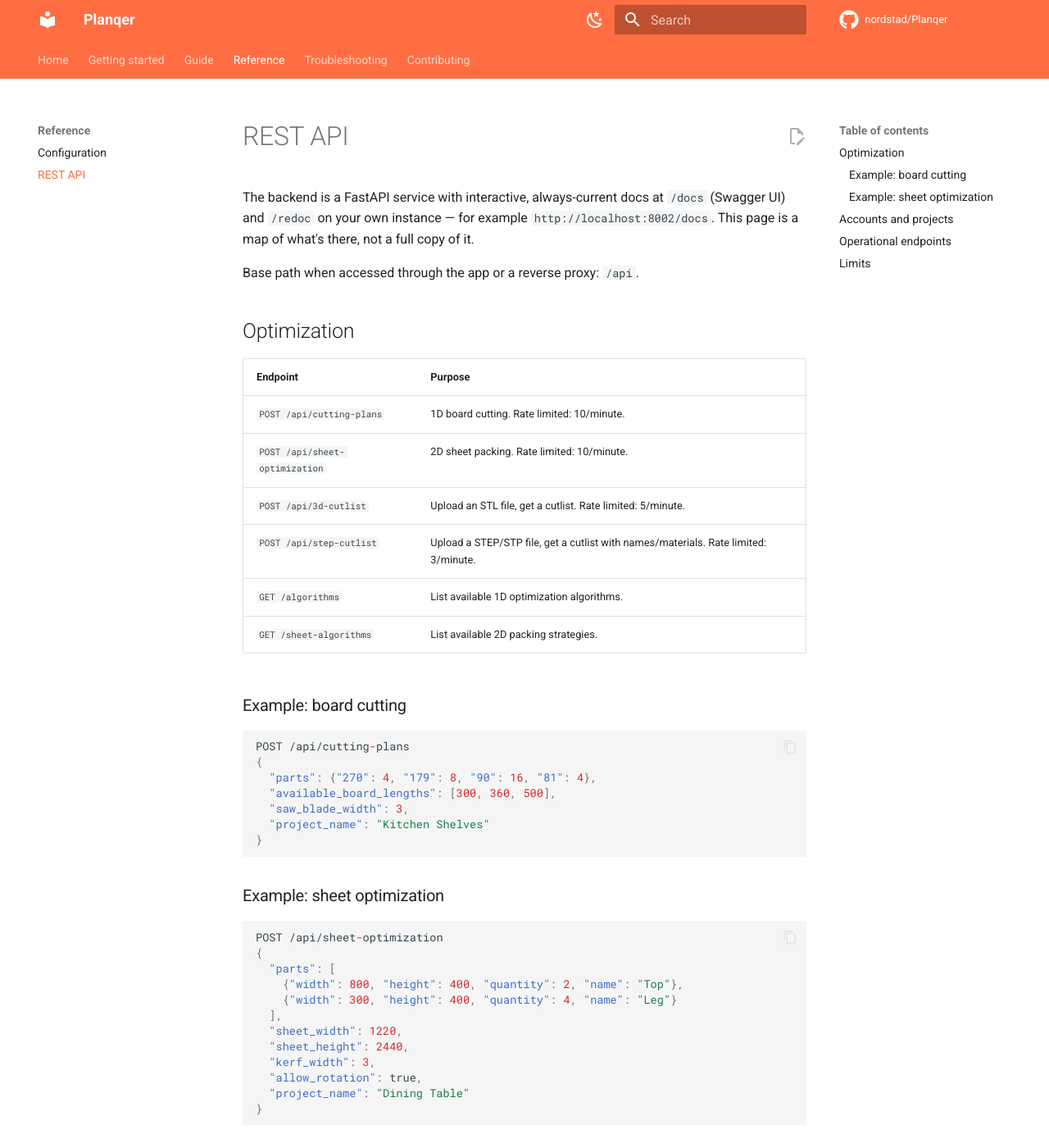
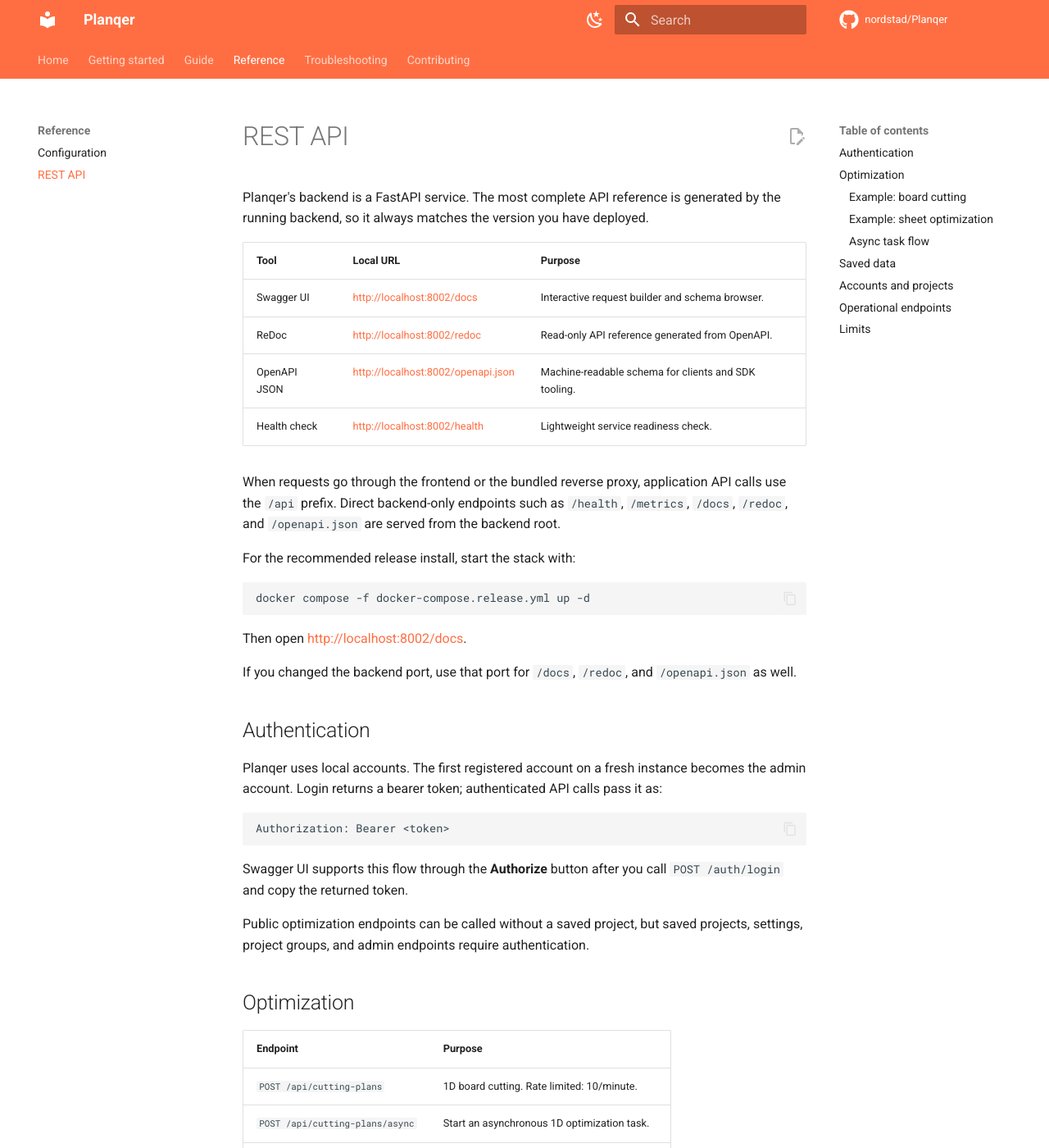
Before and after one commit to nordstad/Planqer, an MkDocs documentation site: the page built from docs/reference/api.md, in a window 1280 px wide and 1400 px high. Shown: the whole window at 82% size. Built offline with MkDocs 1.6.1 and Material for MkDocs 9.7.7, drawn with Linux system fonts in a browser that asks for light colours; comment, search, counter and statistics services are not loaded; some of the changed text lies outside the part shown.

Commit message:
Expand API documentation

````diff
--- a/docs/reference/api.md
+++ b/docs/reference/api.md
@@ -1,20 +1,57 @@
 # REST API
 
-The backend is a FastAPI service with interactive, always-current docs at
-`/docs` (Swagger UI) and `/redoc` on your own instance — for example
-`http://localhost:8002/docs`. This page is a map of what's there, not a full
-copy of it.
+Planqer's backend is a FastAPI service. The most complete API reference is
+generated by the running backend, so it always matches the version you have
+deployed.
 
-Base path when accessed through the app or a reverse proxy: `/api`.
+| Tool | Local URL | Purpose |
+| --- | --- | --- |
+| Swagger UI | <http://localhost:8002/docs> | Interactive request builder and schema browser. |
+| ReDoc | <http://localhost:8002/redoc> | Read-only API reference generated from OpenAPI. |
+| OpenAPI JSON | <http://localhost:8002/openapi.json> | Machine-readable schema for clients and SDK tooling. |
+| Health check | <http://localhost:8002/health> | Lightweight service readiness check. |
+
+When requests go through the frontend or the bundled reverse proxy, application
+API calls use the `/api` prefix. Direct backend-only endpoints such as
+`/health`, `/metrics`, `/docs`, `/redoc`, and `/openapi.json` are served from
+the backend root.
+
+For the recommended release install, start the stack with:
+
+```bash
+docker compose -f docker-compose.release.yml up -d
+```
+
+Then open <http://localhost:8002/docs>.
+
+If you changed the backend port, use that port for `/docs`, `/redoc`, and
+`/openapi.json` as well.
+
+## Authentication
+
+Planqer uses local accounts. The first registered account on a fresh instance
+becomes the admin account. Login returns a bearer token; authenticated API
+calls pass it as:
+
+```text
+Authorization: Bearer <token>
+```
+
+Swagger UI supports this flow through the **Authorize** button after you call
+`POST /auth/login` and copy the returned token.
+
+Public optimization endpoints can be called without a saved project, but saved
+projects, settings, project groups, and admin endpoints require authentication.
 
 ## Optimization
 
 | Endpoint | Purpose |
 | --- | --- |
 | `POST /api/cutting-plans` | 1D board cutting. Rate limited: 10/minute. |
+| `POST /api/cutting-plans/async` | Start an asynchronous 1D optimization task. |
 | `POST /api/sheet-optimization` | 2D sheet packing. Rate limited: 10/minute. |
-| `POST /api/3d-cutlist` | Upload an STL file, get a cutlist. Rate limited: 5/minute. |
-| `POST /api/step-cutlist` | Upload a STEP/STP file, get a cutlist with names/materials. Rate limited: 3/minute. |
+| `POST /api/3d-cutlist` | STL upload to cutlist. Rate limited: 5/minute. |
+| `POST /api/step-cutlist` | STEP upload to cutlist. Rate limited: 3/minute. |
 | `GET /algorithms` | List available 1D optimization algorithms. |
 | `GET /sheet-algorithms` | List available 2D packing strategies. |
 
@@ -47,13 +84,35 @@
 }
 ```
 
+### Async task flow
+
+Longer 1D board cutting requests can use the async endpoint:
+
+1. `POST /api/cutting-plans/async` returns a task id and `progress_url`.
+2. Poll `GET /api/tasks/{task_id}` for status, progress, and the final result.
+3. Optionally connect to `ws://localhost:8002/ws/{task_id}` for live progress
+   updates while the task runs.
+
+## Saved data
+
+| Endpoint group | Purpose |
+| --- | --- |
+| `/auth` | Setup status, registration, login, and current user. |
+| `/projects` | Saved 1D board cutting projects and generated images. |
+| `/sheet-projects` | Saved 2D sheet projects and generated images. |
+| `/project-groups` | User-defined project grouping. |
+| `/settings` | User preferences such as units and defaults. |
+| `/admin` | User management and instance statistics for admins. |
+
+The exact request and response schemas are easiest to inspect in Swagger UI
+because they are generated from the Pydantic models used by the running
+backend.
+
 ## Accounts and projects
 
-Registration, login, saved projects, project groups, and the admin
-endpoints are all namespaced under their own routers (`/auth`, `/settings`,
-`/projects`, `/sheet-projects`, `/project-groups`, `/admin`) — see `/docs`
-for the full request/response schemas, since these are session-authenticated
-and change more often than the optimization endpoints.
+Registration, login, saved projects, project groups, user settings, and admin
+operations are all local to your Planqer instance. There is no external cloud
+account service.
 
 ## Operational endpoints
 
@@ -64,6 +123,9 @@
 | `GET /cache/info` | Optimization cache statistics. |
 | `POST /cache/clear` | Clear the optimization cache. |
 
+`/metrics` is useful when running the optional monitoring compose file. It is
+not needed for normal self-hosted use.
+
 ## Limits
 
 - Part/board length: up to 6000 mm (see `backend/config.yaml`).
````
Also changed, not shown: README.md (+3 -0 lines).
